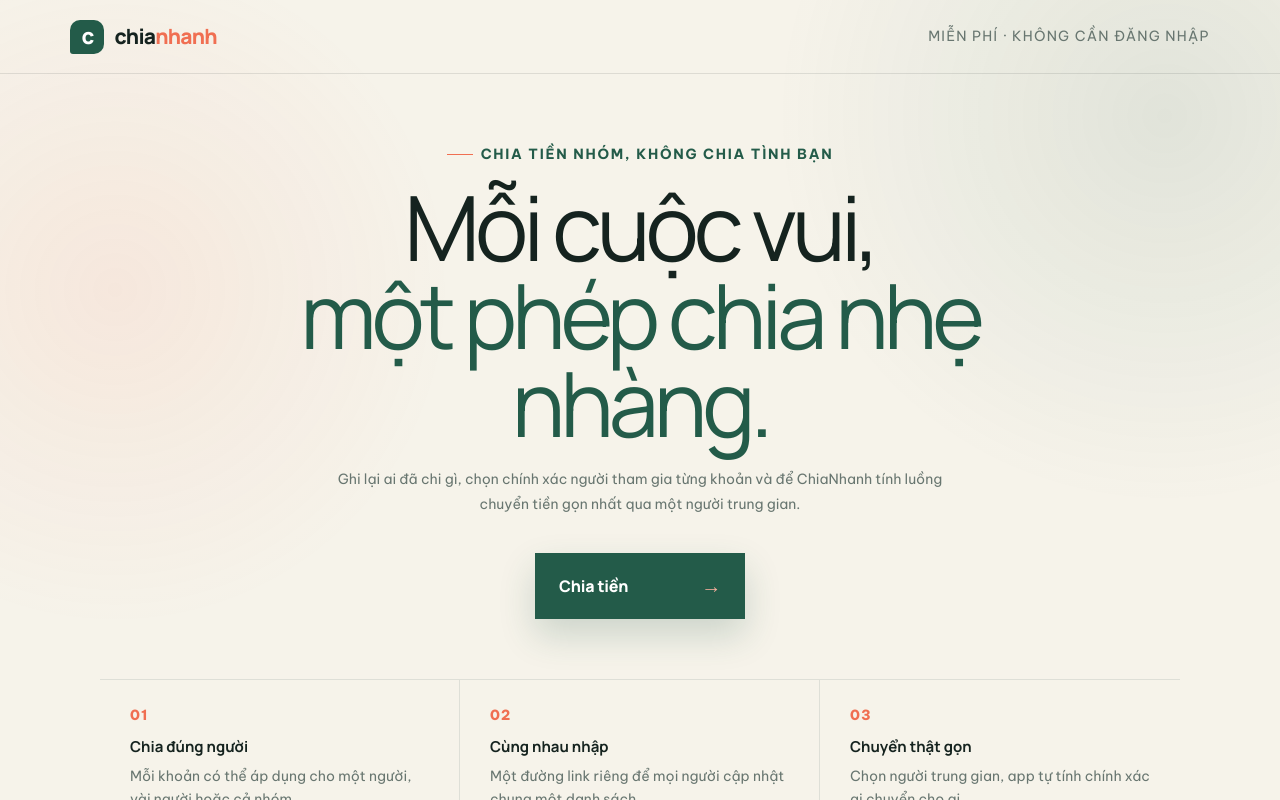
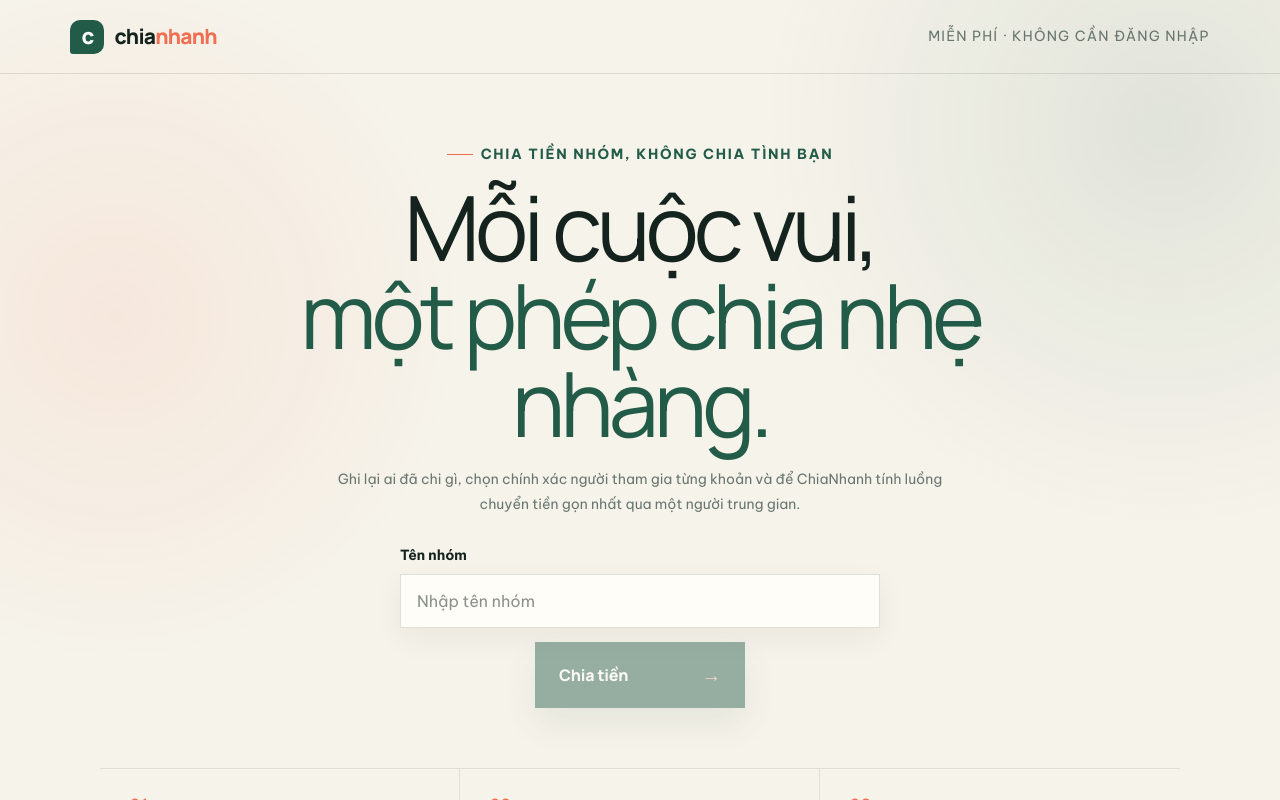
Before and after one commit to vominhtrieu/chiatiennhom, a Next.js app: page / in a window 1280 px wide. Shown: the top 800 px of the page. Built offline with nearby package versions, Linux system fonts and the light colour scheme.

Commit message:
Add group name input to home

```diff
--- a/app/page.tsx
+++ b/app/page.tsx
@@ -17,7 +17,7 @@ const newNumericId = () => Date.now() * 1000 + Math.floor(Math.random() * 1000);
 export default function Home({ groupRoute = false }: { groupRoute?: boolean }) {
   const [people, setPeople] = useState<Person[]>(initialPeople);
   const [collectorId, setCollectorId] = useState(1);
-  const [tripName, setTripName] = useState("Nhóm mới");
+  const [tripName, setTripName] = useState("");
   const [copied, setCopied] = useState(false);
   const [loading, setLoading] = useState(false);
   const [serverTransfers, setServerTransfers] = useState<Transfer[] | null>(null);
@@ -211,14 +211,18 @@ export default function Home({ groupRoute = false }: { groupRoute?: boolean }) {
   if (!groupRoute) {
     return <main className="home-start">
       <header className="home-header">
-        <div className="brand"><span className="brand-mark">c</span><span>chia<span>nhanh</span></span></div>
+        <a className="brand" href="/"><span className="brand-mark">c</span><span>chia<span>nhanh</span></span></a>
         <span className="home-note">Miễn phí · Không cần đăng nhập</span>
       </header>
       <section className="home-hero">
         <div className="eyebrow"><span></span> Chia tiền nhóm, không chia tình bạn</div>
         <h1>Mỗi cuộc vui,<br/><em>một phép chia nhẹ nhàng.</em></h1>
         <p>Ghi lại ai đã chi gì, chọn chính xác người tham gia từng khoản và để ChiaNhanh tính luồng chuyển tiền gọn nhất qua một người trung gian.</p>
-        <button onClick={shareGroup} disabled={shareLoading}>{shareLoading ? "Đang tạo link…" : "Chia tiền"}<span>→</span></button>
+        <div className="home-group-field">
+          <label htmlFor="new-group-name">Tên nhóm</label>
+          <input id="new-group-name" value={tripName} onChange={e => setTripName(e.target.value)} placeholder="Nhập tên nhóm" autoComplete="off" />
+        </div>
+        <button onClick={shareGroup} disabled={shareLoading || !tripName.trim()}>{shareLoading ? "Đang tạo link…" : "Chia tiền"}<span>→</span></button>
       </section>
       <section className="home-features" aria-label="Điểm nổi bật">
         <div><span>01</span><b>Chia đúng người</b><p>Mỗi khoản có thể áp dụng cho một người, vài người hoặc cả nhóm.</p></div>
@@ -232,7 +236,7 @@ export default function Home({ groupRoute = false }: { groupRoute?: boolean }) {
   if (syncState === "loading") {
     return <main className="group-loading-page">
       <header className="topbar">
-        <div className="brand"><span className="brand-mark">c</span><span>chia<span>nhanh</span></span></div>
+        <a className="brand" href="/"><span className="brand-mark">c</span><span>chia<span>nhanh</span></span></a>
       </header>
       <section className="group-loading" role="status" aria-live="polite">
         <span className="loading-spinner" aria-hidden="true"></span>
@@ -245,7 +249,7 @@ export default function Home({ groupRoute = false }: { groupRoute?: boolean }) {
   return (
     <main>
       <header className="topbar">
-        <a className="brand" href="#"><span className="brand-mark">c</span><span>chia<span>nhanh</span></span></a>
+        <a className="brand" href="/"><span className="brand-mark">c</span><span>chia<span>nhanh</span></span></a>
         <div className="header-actions">
           {groupId && <span className={`sync-status ${syncState}`}><i></i>{syncState === "saving" ? "Đang lưu" : syncState === "error" ? "Mất kết nối" : "Đã đồng bộ"}</span>}
           <button className="share-button" onClick={shareGroup} disabled={shareLoading || !groupId}>{shareLoading || !groupId ? "Đang tải…" : "↗ Sao chép link"}</button>
@@ -254,10 +258,7 @@ export default function Home({ groupRoute = false }: { groupRoute?: boolean }) {
 
       <section className="hero">
         <div className="eyebrow"><span></span> Chia tiền nhóm, không chia tình bạn</div>
-        <div className="group-name-field">
-          <label htmlFor="group-name">Tên nhóm</label>
-          <input id="group-name" value={tripName} onChange={e => renameTrip(e.target.value)} placeholder="Nhập tên nhóm" />
-        </div>
+        <input className="trip-title" value={tripName} onChange={e => renameTrip(e.target.value)} placeholder="Tên nhóm" aria-label="Tên nhóm" />
         <p>{groupId ? "Mọi người trong nhóm có thể nhập cùng lúc — thay đổi được tự động đồng bộ." : "Thêm chi tiêu, chọn người trung gian, rồi chia sẻ link để cả nhóm cùng nhập."}</p>
         <div className="stats">
           <div><span>Tổng chi</span><strong>{money.format(grandTotal)}</strong></div>
```
Also changed, not shown: app/globals.css.
